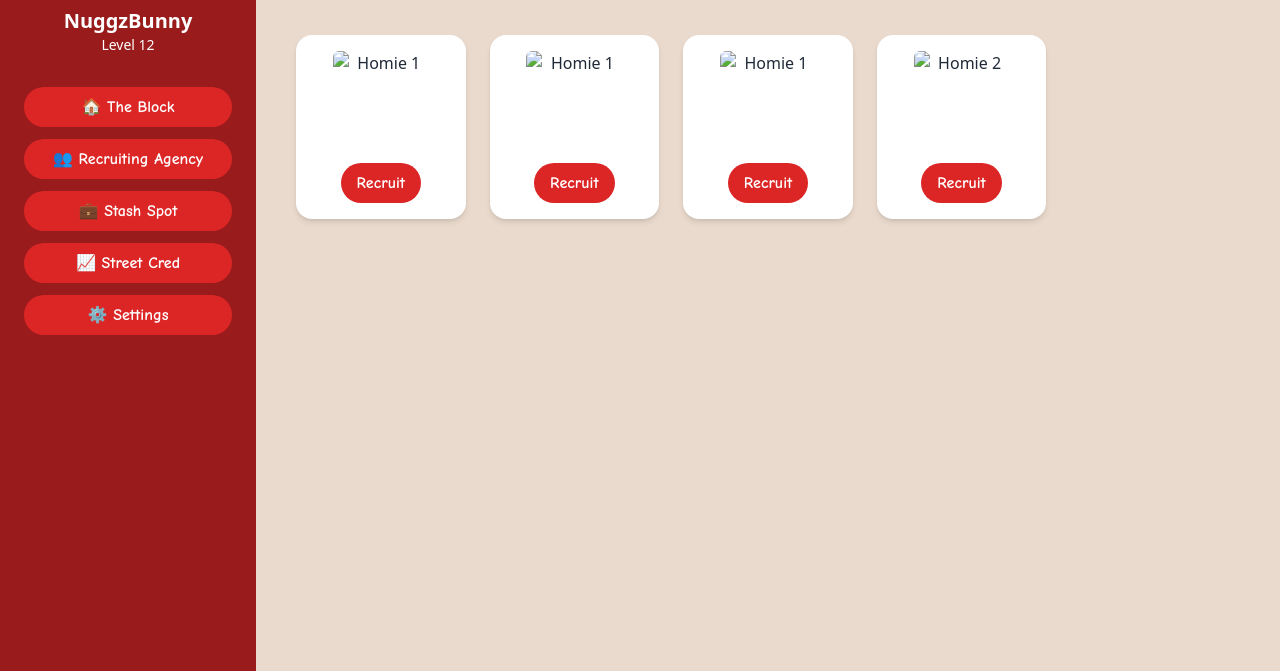
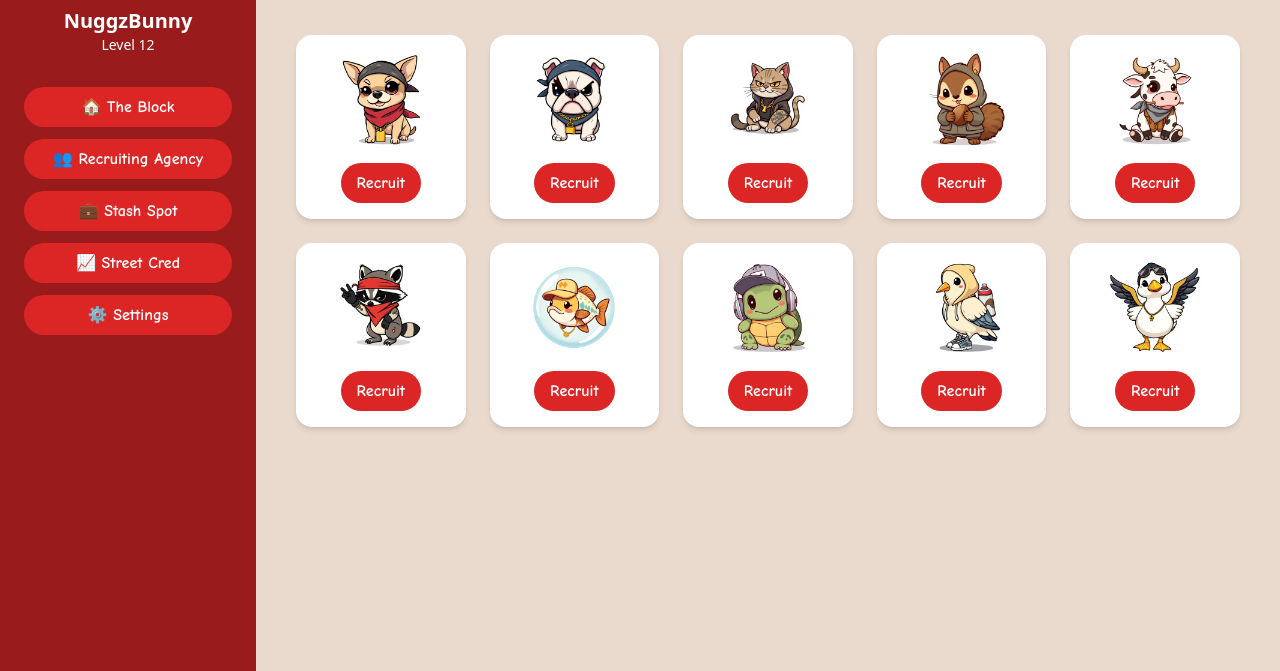
Before and after one commit to nuggzbunny09/eHomies, a plain HTML site: page recruiting.html in a window 1280 px wide. Shown: the part 129-800 px from the top of the page. Drawn offline with nearby package versions, Linux system fonts and the light colour scheme.

Commit message:
Update recruiting.html

```diff
--- a/recruiting.html
+++ b/recruiting.html
@@ -47,26 +47,45 @@
       <div class="grid grid-cols-1 sm:grid-cols-2 md:grid-cols-3 lg:grid-cols-5 gap-6">
         <!-- Repeat this block for each homie -->
         <div class="bg-white rounded-2xl shadow-md p-4 text-center">
-          <img src="images/homie1.jpeg" alt="Homie 1" class="w-24 h-24 mx-auto mb-4 rounded-md" />
+          <img src="images/ChaCha.jpeg" alt="Homie 1" class="w-24 h-24 mx-auto mb-4 rounded-md" />
           <button class="bg-red-600 hover:bg-red-700 text-white py-2 px-4 bubbly">Recruit</button>
         </div>
         <div class="bg-white rounded-2xl shadow-md p-4 text-center">
-          <img src="images/homie1.jpeg" alt="Homie 1" class="w-24 h-24 mx-auto mb-4 rounded-md" />
+          <img src="images/Bully.jpeg" alt="Homie 1" class="w-24 h-24 mx-auto mb-4 rounded-md" />
           <button class="bg-red-600 hover:bg-red-700 text-white py-2 px-4 bubbly">Recruit</button>
         </div>
         <div class="bg-white rounded-2xl shadow-md p-4 text-center">
-          <img src="images/homie1.jpeg" alt="Homie 1" class="w-24 h-24 mx-auto mb-4 rounded-md" />
+          <img src="images/Felon.jpeg" alt="Homie 1" class="w-24 h-24 mx-auto mb-4 rounded-md" />
           <button class="bg-red-600 hover:bg-red-700 text-white py-2 px-4 bubbly">Recruit</button>
         </div>
-
-        <!-- Copy the block above 9 more times, changing the image src as needed (homie2.jpeg, homie3.jpeg, etc.) -->
-        <!-- Repeat blocks for all 10 Homies -->
-        <!-- Placeholder examples -->
         <div class="bg-white rounded-2xl shadow-md p-4 text-center">
-          <img src="images/homie2.jpeg" alt="Homie 2" class="w-24 h-24 mx-auto mb-4 rounded-md" />
+          <img src="images/Squirt.jpeg" alt="Homie 1" class="w-24 h-24 mx-auto mb-4 rounded-md" />
           <button class="bg-red-600 hover:bg-red-700 text-white py-2 px-4 bubbly">Recruit</button>
         </div>
-        <!-- Continue up to homie10.jpeg -->
+        <div class="bg-white rounded-2xl shadow-md p-4 text-center">
+          <img src="images/Beefy.jpeg" alt="Homie 1" class="w-24 h-24 mx-auto mb-4 rounded-md" />
+          <button class="bg-red-600 hover:bg-red-700 text-white py-2 px-4 bubbly">Recruit</button>
+        </div>
+        <div class="bg-white rounded-2xl shadow-md p-4 text-center">
+          <img src="images/Racquet.jpeg" alt="Homie 1" class="w-24 h-24 mx-auto mb-4 rounded-md" />
+          <button class="bg-red-600 hover:bg-red-700 text-white py-2 px-4 bubbly">Recruit</button>
+        </div>
+        <div class="bg-white rounded-2xl shadow-md p-4 text-center">
+          <img src="images/Rivera.jpeg" alt="Homie 1" class="w-24 h-24 mx-auto mb-4 rounded-md" />
+          <button class="bg-red-600 hover:bg-red-700 text-white py-2 px-4 bubbly">Recruit</button>
+        </div>
+        <div class="bg-white rounded-2xl shadow-md p-4 text-center">
+          <img src="images/Turty.jpeg" alt="Homie 1" class="w-24 h-24 mx-auto mb-4 rounded-md" />
+          <button class="bg-red-600 hover:bg-red-700 text-white py-2 px-4 bubbly">Recruit</button>
+        </div>
+        <div class="bg-white rounded-2xl shadow-md p-4 text-center">
+          <img src="images/Soary.jpeg" alt="Homie 1" class="w-24 h-24 mx-auto mb-4 rounded-md" />
+          <button class="bg-red-600 hover:bg-red-700 text-white py-2 px-4 bubbly">Recruit</button>
+        </div>
+        <div class="bg-white rounded-2xl shadow-md p-4 text-center">
+          <img src="images/Mallary.jpeg" alt="Homie 2" class="w-24 h-24 mx-auto mb-4 rounded-md" />
+          <button class="bg-red-600 hover:bg-red-700 text-white py-2 px-4 bubbly">Recruit</button>
+        </div>
       </div>
     </main>
   </div>
```
